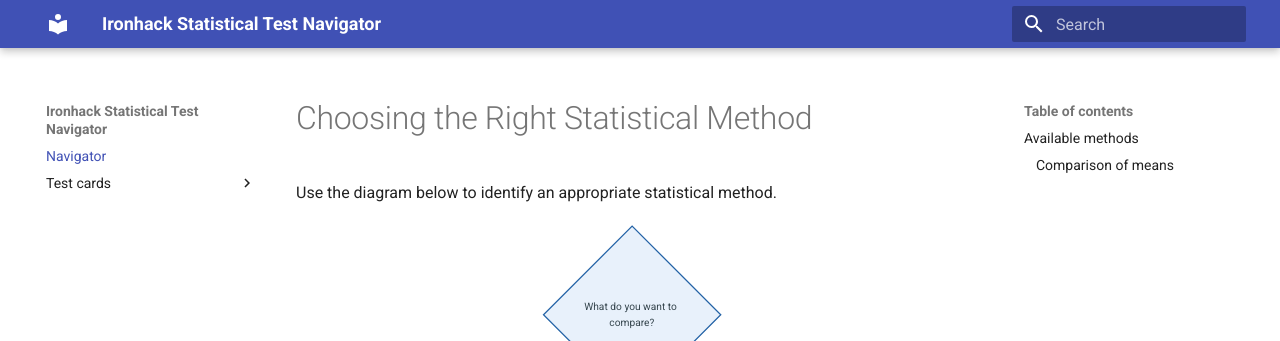
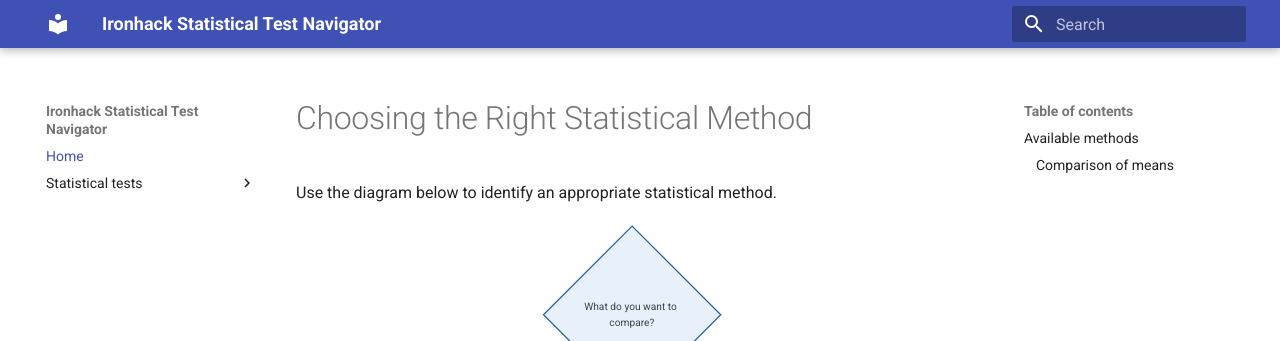
Before and after one commit to ironhack-edu/StatNavigator, an MkDocs documentation site: the page built from docs/index.md, in a window 1280 px wide. Shown: the top 341 px of the page. Built offline with MkDocs 1.6.1 and Material for MkDocs 9.7.7, drawn with Linux system fonts in a browser that asks for light colours; part of the change alters nothing that is shown.

Commit message:
Updated mkdocs.yaml file with the latest sections

```diff
--- a/mkdocs.yml
+++ b/mkdocs.yml
@@ -25,6 +25,11 @@ extra_css:
   - stylesheets/extra.css
 
 nav:
-  - Navigator: index.md
-  - Test cards:
+  - Home: index.md
+
+  - Statistical tests:
+      - One-sample t-test: tests/one-sample-t-test.md
+      - Paired t-test: tests/paired-t-test.md
       - Welch's t-test: tests/welch-t-test.md
+      - One-way ANOVA: tests/one-way-anova.md
+      - Two-way ANOVA: tests/two-way-anova.md
```
